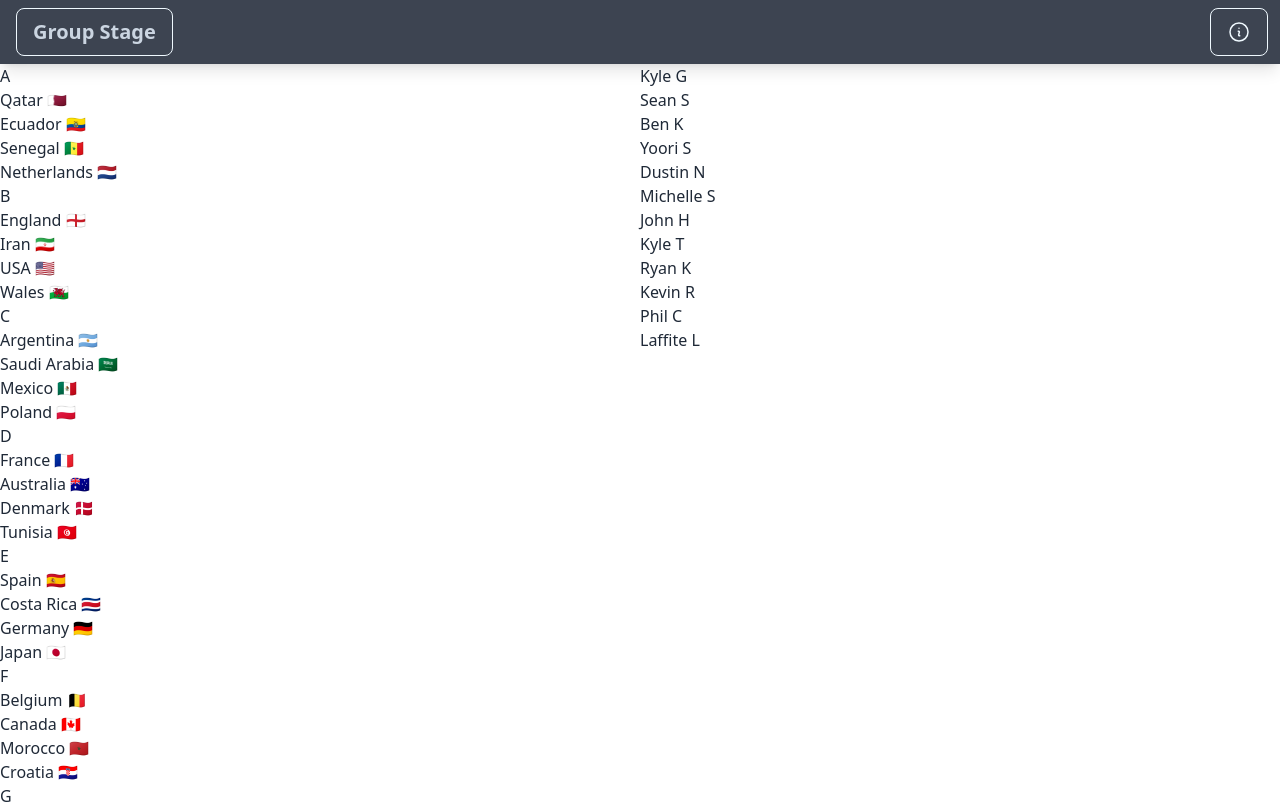
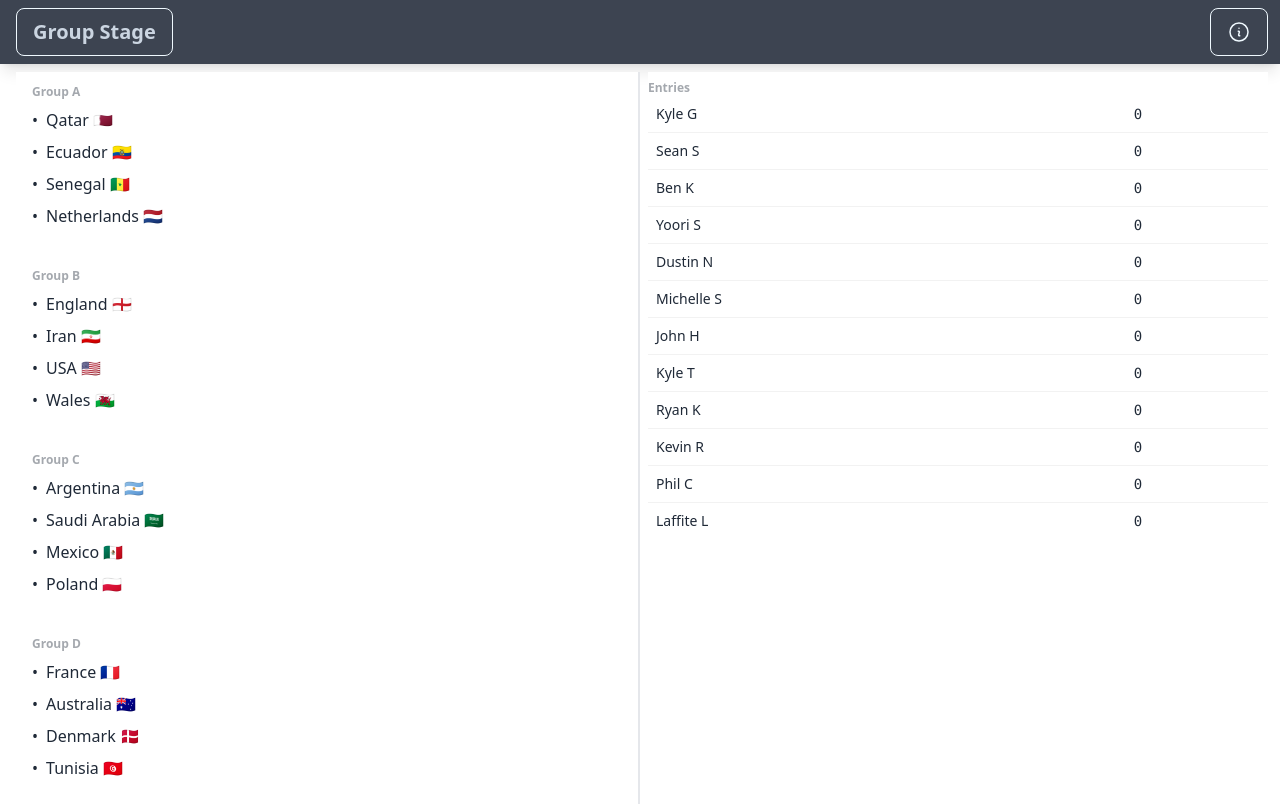
Before and after one commit to SeanPlusPlus/world-cup-group-stage, a Next.js app: page / in a window 1280 px wide. Shown: the top 804 px of the page. Built offline with nearby package versions, Linux system fonts and the light colour scheme.

Commit message:
main: basic layout

```diff
--- a/components/entries.js
+++ b/components/entries.js
@@ -12,10 +12,30 @@ const Entries = () => {
   }
 
   return (
-    <div>
-      {entries.map((e) => (
-        <div>{e.name}</div>
-      ))}
+    <div className="mt-2 mr-3 ml-2">
+      <div className="menu bg-base-100">
+        <div className="menu-title pt-2">
+          <span>
+            Entries
+          </span>
+        </div>
+      </div>
+      <table className="table table-compact w-full border-0">
+        <tbody>
+          {entries.map((e) => (
+            <tr key={e.name}>
+              <td>
+                {e.name}
+              </td>
+              <td>
+                <code>
+                  {e.total}
+                </code>
+              </td>
+            </tr>
+          ))}
+        </tbody>
+      </table>
     </div>
   )
 }
--- a/components/groups.js
+++ b/components/groups.js
@@ -17,14 +17,25 @@ const Groups = () => {
   }
 
   return (
-    <div>
+    <div className="mt-2 pl-4 border-r-2">
       {GROUPS.map((g) => (
-        <div>
-          <div>{g}</div>
+        <ul key={g} className="menu bg-base-100 mb-4 pb-2">
+          <li className="menu-title pt-2">
+            <span>Group {g}</span>
+          </li>
           {COUNTRIES[g].map((c) => (
-            <div>{c.name} {c.flag}</div>
+            <li key={c.name}>
+              <a className="py-1 block">
+                <span role="img" aria-label="dot" className="mr-2 w-2">
+                •
+                </span>
+                <span className="ml-0">
+                  {c.name} {c.flag}
+                </span>
+              </a>
+            </li>
           ))}
-        </div>
+        </ul>
       ))}
     </div>
   )
--- a/pages/index.js
+++ b/pages/index.js
@@ -5,7 +5,7 @@ import Home from '../components/home'
 
 export default function App() {
   return (
-    <div className="grid-bg">
+    <div className="grid-bg h-screen">
       <Header />
       <Nav />
       <Home />
```
